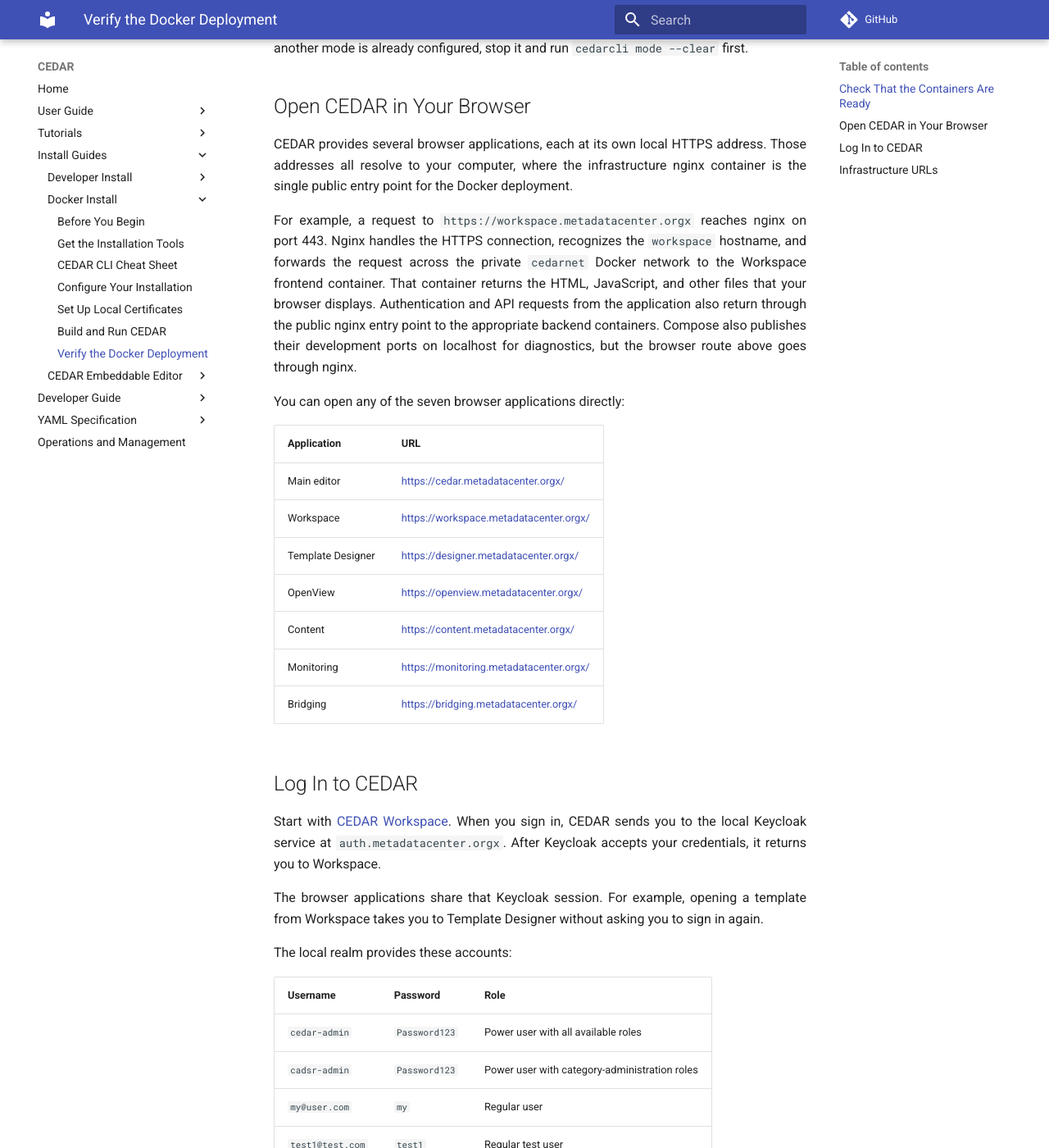
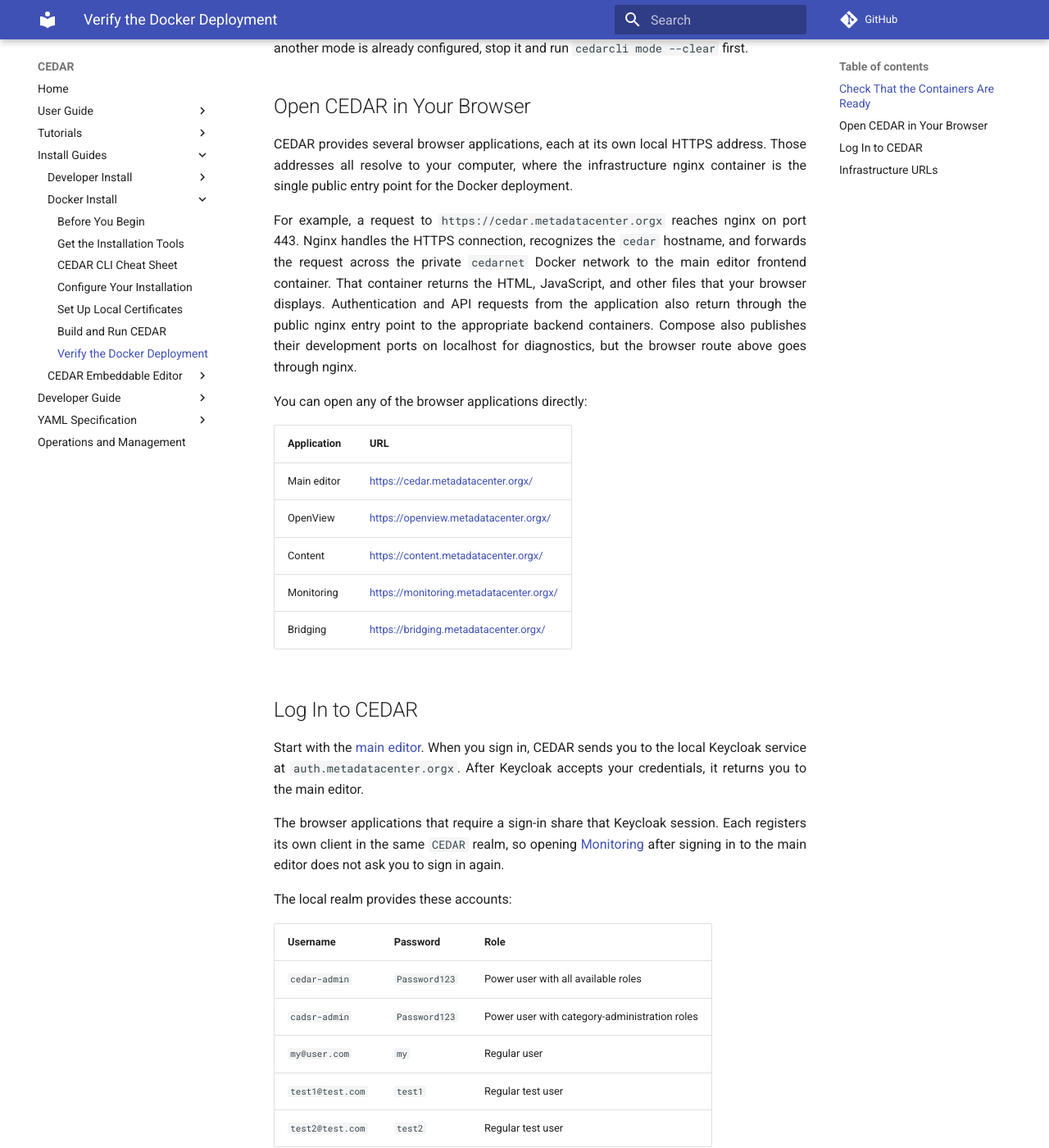
Before and after one commit to metadatacenter/cedar-mkdocs, an MkDocs documentation site: the page built from docs/install-docker/verify-docker-deployment.md, in a window 1280 px wide and 1400 px high, scrolled down 477 px. Shown: the whole window at 82% size. Built offline with MkDocs 1.6.1 and Material for MkDocs 9.7.7, drawn with Linux system fonts in a browser that asks for light colours; comment, search, counter and statistics services are not loaded.

Commit message:
Leave the extracted Workspace and Designer out of the install docs
The Docker verification and native frontend pages presented
workspace.metadatacenter.orgx and designer.metadatacenter.orgx as applications
to open, and the Docker page routed both its nginx example and its login
walkthrough through Workspace. Those hostnames serve cedar-workspace and
cedar-template-designer, the in-progress extraction of the AngularJS Template
Designer, so the pages documented a moving target.

The nginx example now traces cedar.metadatacenter.orgx to the main editor
container, and the login walkthrough starts at the main editor. Its
shared-session example uses Monitoring, which registers its own client in the
same CEDAR realm as the editor, and the claim is scoped to the applications
that require a sign-in because OpenView has no Keycloak integration. On the
native page, the cedarcli native logs examples move off ui-workspace and
ui-designer, keeping ui-openview as the frontend that shares a name with a
microservice.

The nginx vhosts for both hostnames still read certificates from their own
directories, so the /etc/hosts and cedarcli cert domains instructions are
unchanged.

Co-Authored-By: Claude Opus 5 <noreply@anthropic.com>

```diff
--- a/docs/install-docker/verify-docker-deployment.md
+++ b/docs/install-docker/verify-docker-deployment.md
@@ -24,21 +24,19 @@ CEDAR provides several browser applications, each at its own local HTTPS address
 all resolve to your computer, where the infrastructure nginx container is the single public entry
 point for the Docker deployment.
 
-For example, a request to `https://workspace.metadatacenter.orgx` reaches nginx on port 443. Nginx
-handles the HTTPS connection, recognizes the `workspace` hostname, and forwards the request across
-the private `cedarnet` Docker network to the Workspace frontend container. That container returns
+For example, a request to `https://cedar.metadatacenter.orgx` reaches nginx on port 443. Nginx
+handles the HTTPS connection, recognizes the `cedar` hostname, and forwards the request across
+the private `cedarnet` Docker network to the main editor frontend container. That container returns
 the HTML, JavaScript, and other files that your browser displays. Authentication and API requests
 from the application also return through the public nginx entry point to the appropriate backend
 containers. Compose also publishes their development ports on localhost for diagnostics, but the
 browser route above goes through nginx.
 
-You can open any of the seven browser applications directly:
+You can open any of the browser applications directly:
 
 | Application | URL |
 | --- | --- |
 | Main editor | [https://cedar.metadatacenter.orgx/](https://cedar.metadatacenter.orgx/) |
-| Workspace | [https://workspace.metadatacenter.orgx/](https://workspace.metadatacenter.orgx/) |
-| Template Designer | [https://designer.metadatacenter.orgx/](https://designer.metadatacenter.orgx/) |
 | OpenView | [https://openview.metadatacenter.orgx/](https://openview.metadatacenter.orgx/) |
 | Content | [https://content.metadatacenter.orgx/](https://content.metadatacenter.orgx/) |
 | Monitoring | [https://monitoring.metadatacenter.orgx/](https://monitoring.metadatacenter.orgx/) |
@@ -46,12 +44,13 @@ You can open any of the seven browser applications directly:
 
 ## Log In to CEDAR
 
-Start with [CEDAR Workspace](https://workspace.metadatacenter.orgx/). When you sign in, CEDAR sends
+Start with the [main editor](https://cedar.metadatacenter.orgx/). When you sign in, CEDAR sends
 you to the local Keycloak service at `auth.metadatacenter.orgx`. After Keycloak accepts your
-credentials, it returns you to Workspace.
+credentials, it returns you to the main editor.
 
-The browser applications share that Keycloak session. For example, opening a template from
-Workspace takes you to Template Designer without asking you to sign in again.
+The browser applications that require a sign-in share that Keycloak session. Each registers its own
+client in the same `CEDAR` realm, so opening [Monitoring](https://monitoring.metadatacenter.orgx/)
+after signing in to the main editor does not ask you to sign in again.
 
 The local realm provides these accounts:
 
```
Also changed, not shown: docs/install-developer/frontends.md (+2 -4 lines).
